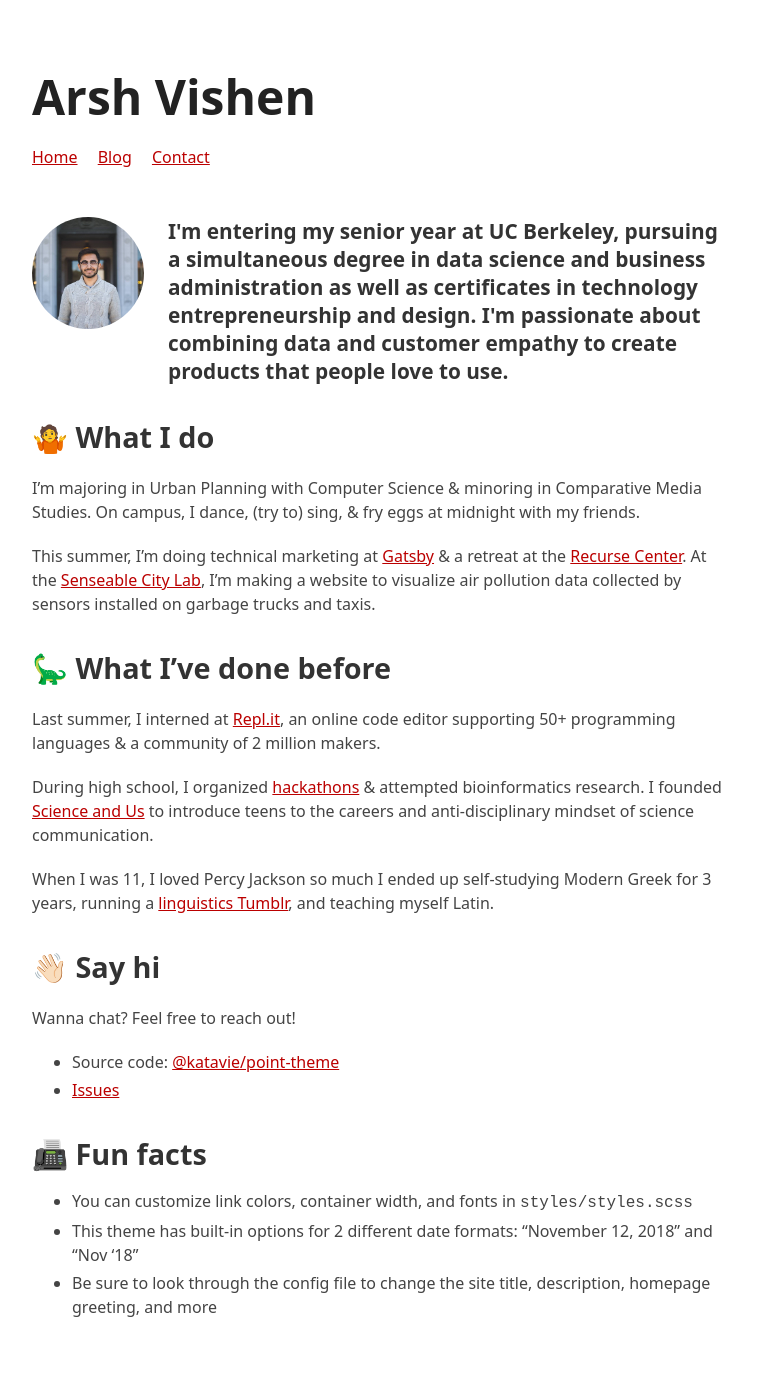
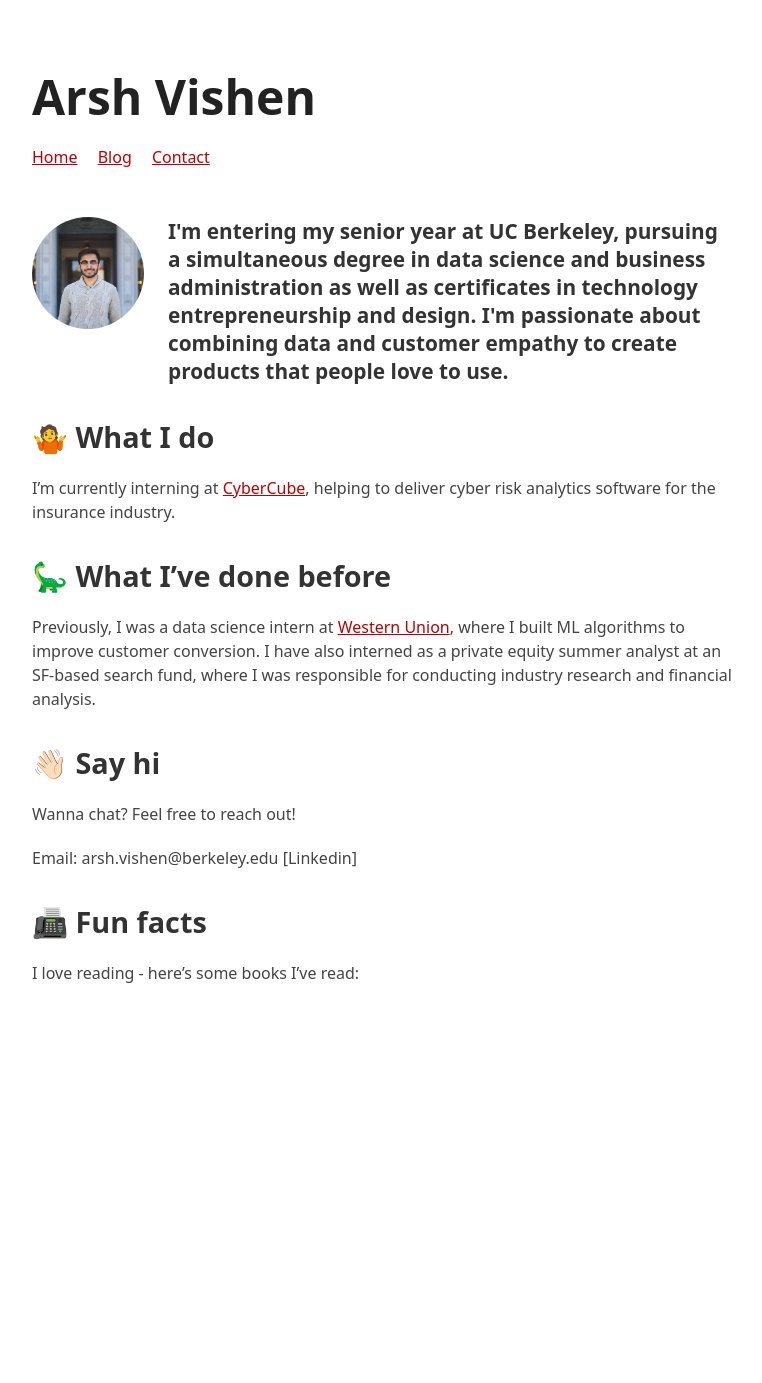
Before and after one commit to arsh-vishen/arsh-vishen.github.io, a Jekyll site: the page built from index.md, in a window 1280 px wide. Shown: the whole page, without its empty margins (258-1020 px from the left). Built offline with Jekyll 4.4.1, drawn with Linux system fonts in a browser that asks for light colours; our own code applies the rules of GitHub Pages for plain Markdown files; after the commit the page ends 1049 px from its top, so only the background shows below that.

Commit message:
Update index.md

```diff
--- a/index.md
+++ b/index.md
@@ -3,27 +3,22 @@
 
 ## 🤷 What I do
 
-I'm majoring in Urban Planning with Computer Science & minoring in Comparative Media Studies. On campus, I dance, (try to) sing, & fry eggs at midnight with my friends.
-
-This summer, I’m doing technical marketing at [Gatsby](https://gatsbyjs.org/) & a retreat at the [Recurse Center](recurse.com). At the [Senseable City Lab](http://senseable.mit.edu/), I'm making a website to visualize air pollution data collected by sensors installed on garbage trucks and taxis.
+I'm currently interning at [CyberCube](https://cybcybe.com/), helping to deliver cyber risk analytics software for the insurance industry.
 
 ## 🦕 What I've done before
 
-Last summer, I interned at [Repl.it](https://repl.it/), an online code editor supporting 50+ programming languages & a community of 2 million makers.
+Previously, I was a data science intern at [Western Union](https://westernunion.com/), where I built ML algorithms to improve customer conversion. I have also interned as a private equity summer analyst at an SF-based search fund, where I was responsible for conducting industry research and financial analysis.
 
-During high school, I organized [hackathons](http://mahacks.com/) & attempted bioinformatics research. I founded [Science and Us](http://scienceandus.org/) to introduce teens to the careers and anti-disciplinary mindset of science communication.
 
-When I was 11, I loved Percy Jackson so much I ended up self-studying Modern Greek for 3 years, running a [linguistics Tumblr](http://subjunctivelymoody.tumblr.com/), and teaching myself Latin.
+
 
 ## 👋🏻 Say hi
 
 Wanna chat? Feel free to reach out!
 
-- Source code: [@katavie/point-theme](http://github.com/katavie/point-theme)
-- [Issues](https://github.com/katavie/point-theme/issues)
+Email: arsh.vishen@berkeley.edu
+[Linkedin]
 
 ## 📠 Fun facts
 
-- You can customize link colors, container width, and fonts in `styles/styles.scss`
-- This theme has built-in options for 2 different date formats: "November 12, 2018" and "Nov '18"
-- Be sure to look through the config file to change the site title, description, homepage greeting, and more
+I love reading - here's some books I've read:
```
